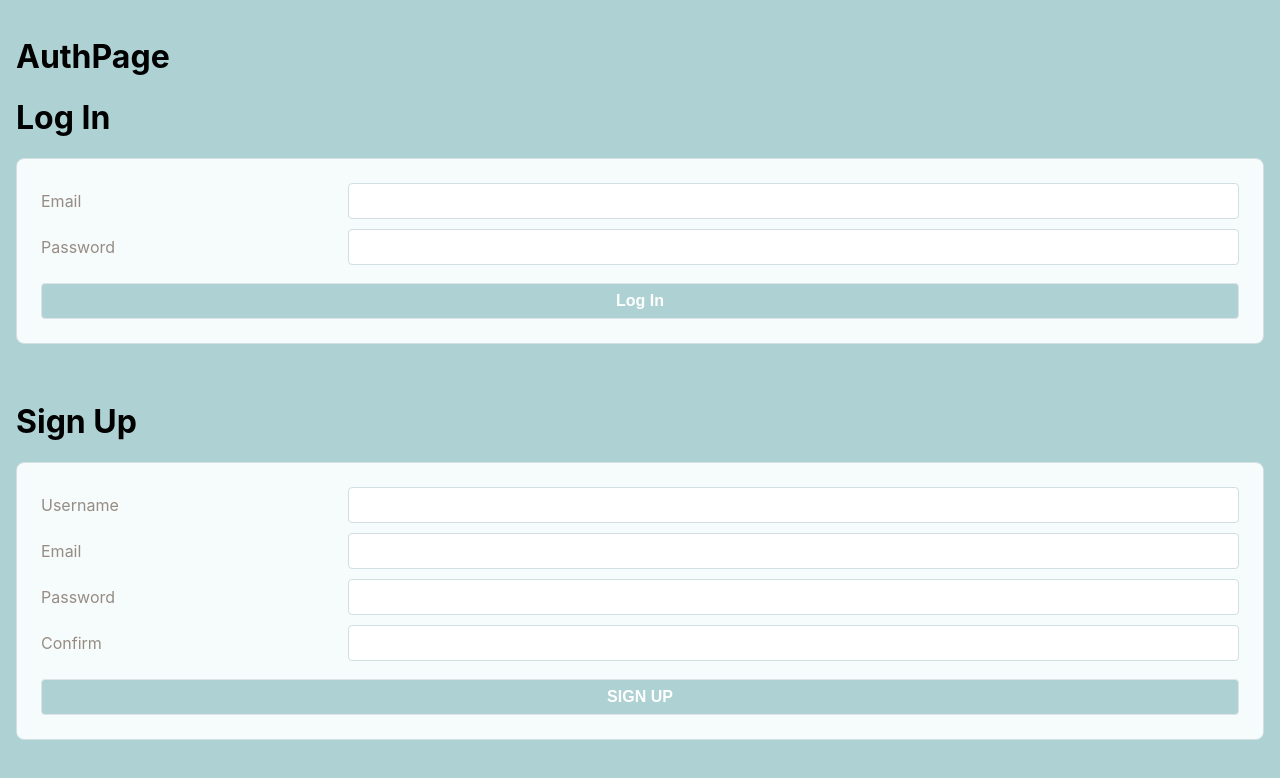
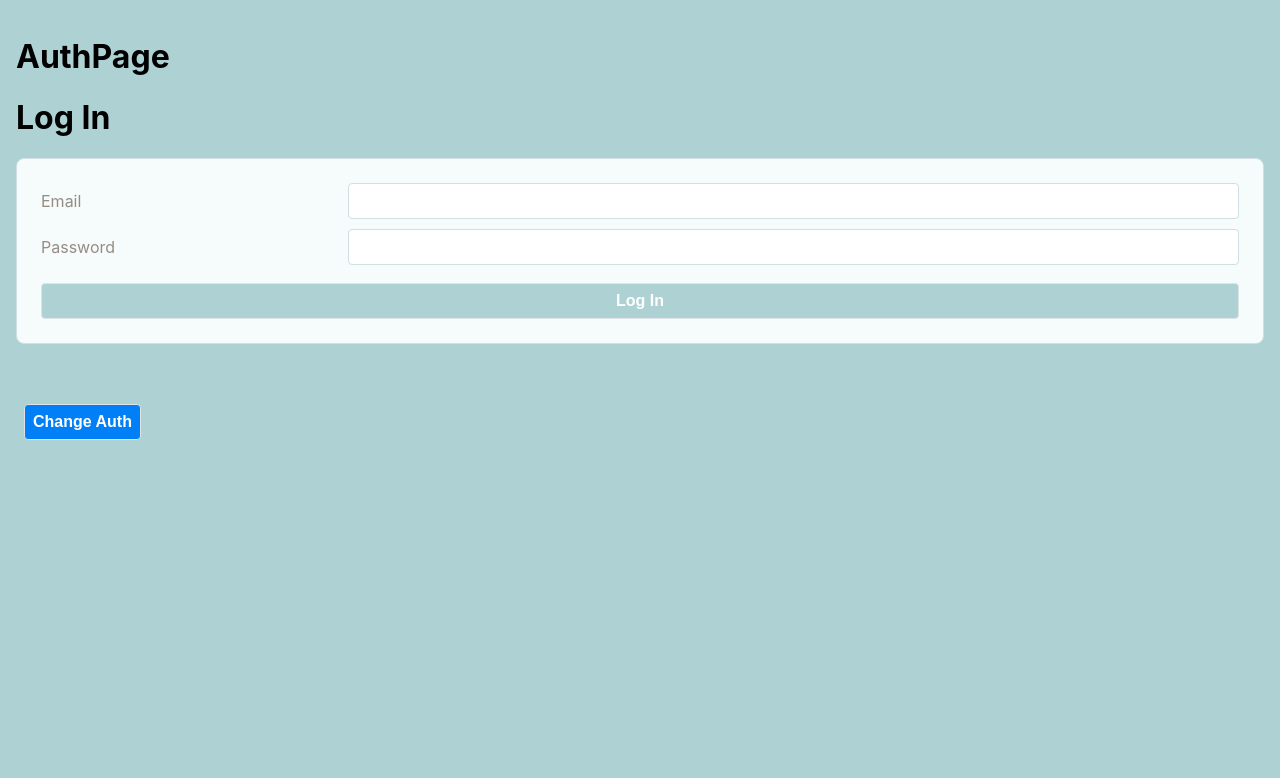
Before and after one commit to tferguson1028/PerScholas-MERN_app_base, a React (Create React App) app: page /orders/new in a window 1280 px wide. Shown: the top 778 px of the page. Built offline with nearby package versions, Linux system fonts and the light colour scheme.

Commit message:
Swap authentication page functionality

```diff
--- a/src/App.js
+++ b/src/App.js
@@ -27,7 +27,7 @@ function App()
             <Route path={`/orders/new`} element={<NewOrderPage />} />
           </Routes>
         </> :
-        <AuthPage />
+        <AuthPage setUser={ setUser } />
       }
     </div>
   );
--- a/src/components/AuthPage.jsx
+++ b/src/components/AuthPage.jsx
@@ -2,15 +2,30 @@ import React, {useState} from 'react'
 import SignUpForm from './SignUpForm';
 import LoginForm from './LoginForm';
 
-function AuthPage()
+function AuthPage(props)
 {
-  const [user, setUser] = useState(null);
+  const { setUser } = props;
+  const [ authType, setAuthType ] = useState(0);
+
+  function getAuth()
+  {
+    switch(authType)
+    {
+      case 0: return <LoginForm setUser={setUser} />;
+      case 1: return <SignUpForm />;
+    }
+  }
+
+  function changeAuth()
+  {
+    setAuthType(authType === 0 ? 1 : 0);
+  }
 
   return (
     <div>
       <h1>AuthPage</h1>
-      <LoginForm setUser={setUser} />
-      <SignUpForm />
+      { getAuth() }
+      <button onClick={changeAuth}>Change Auth</button>
     </div>
   )
 }
```
